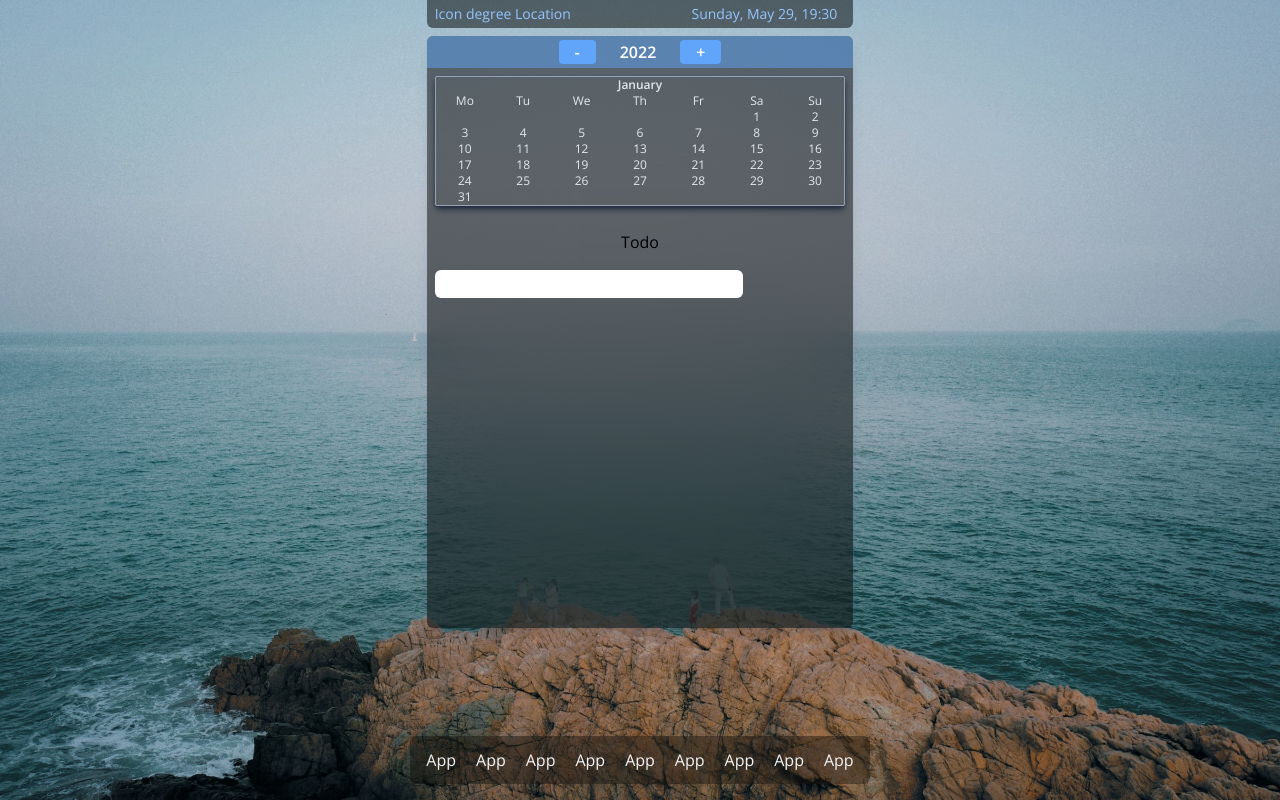
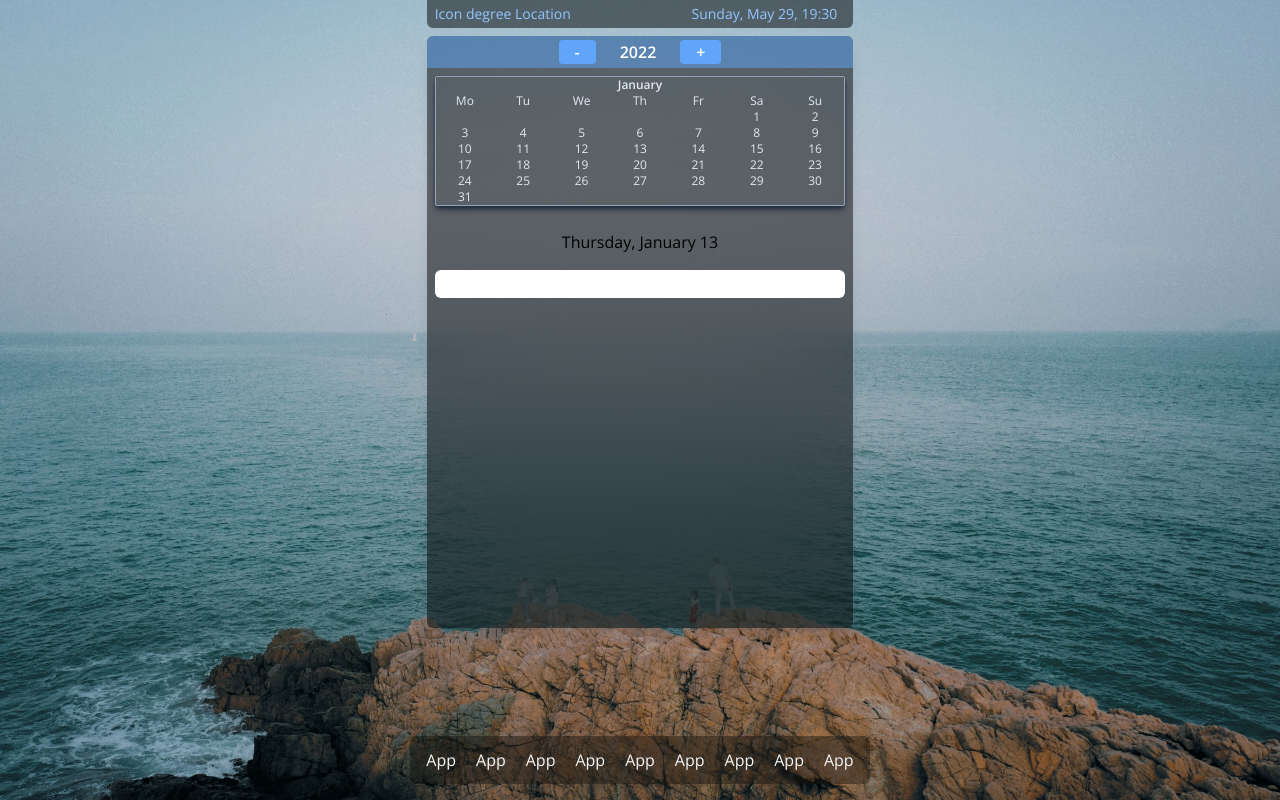
Before and after one commit to alex-girma/portfolio, a React (Create React App) app: page / in a window 1280 px wide. Both pictures are taken after a click on the element 500 px from the left and 141 px from the top of the page. Built offline with nearby package versions, Linux system fonts and the light colour scheme.

Commit message:
some changes to calendar app

```diff
--- a/src/components/Calendarmonthcontainer.js
+++ b/src/components/Calendarmonthcontainer.js
@@ -1,7 +1,7 @@
 import { goToClickedMonth } from "../utility/functions";
 import { createArray, getDayName, getMonthName } from "../utility/utilFunc";
 
-const Calendarmonthcontainer = ({ month, year, maxDay, today }) => {
+const Calendarmonthcontainer = ({ month, year, maxDay, today, setSelectedDate }) => {
 	const date = `${month}/01/${year}`; // to get month names for the given language
 	const locale = navigator.language;
 	const currYearDay = getDayName(date, "en-EN").slice(0, 2);
@@ -47,6 +47,7 @@ const Calendarmonthcontainer = ({ month, year, maxDay, today }) => {
 								? "text-blue-400 font-semibold scale-125"
 								: "")
 						}
+						onClick={(e) => setSelectedDate(month + "/" + e.target.textContent + "/" + year)}
 					>
 						{day}
 					</p>
--- a/src/pages/Calendar/Calendar.js
+++ b/src/pages/Calendar/Calendar.js
@@ -7,6 +7,9 @@ const Calendar = () => {
 	const daysInMonth = [31, 28, 31, 30, 31, 30, 31, 31, 30, 31, 30, 31];
 	const today = new Date();
 	const [year, setYear] = useState(today.getFullYear());
+	const [selectedDate, setSelectedDate] = useState(
+		`${today.getMonth()}/${today.getDate()}/${today.getFullYear()}`
+	);
 	return (
 		<div
 			id="calendar"
@@ -40,10 +43,14 @@ const Calendar = () => {
 							year={year}
 							maxDay={val}
 							today={today}
+							setSelectedDate={setSelectedDate}
 						/>
 					);
 				})}
-				<Todo />
+				<Todo
+					selectedDate={selectedDate}
+					today={`${today.getMonth()}/${today.getDate()}/${today.getFullYear()}`}
+				/>
 			</div>
 		</div>
 	);
--- a/src/pages/Todo/Todo.js
+++ b/src/pages/Todo/Todo.js
@@ -1,10 +1,14 @@
-const Todo = () => {
+import { getDate } from "../../utility/utilFunc";
+
+const Todo = ({ selectedDate, today }) => {
 	return (
 		<div id="todo" className="hidden pt-4">
-			<p className="text-center pb-4">Todo</p>
+			<p className="text-center pb-4">
+				{getDate(selectedDate, "en-EN") || getDate(today, "en-EN")}
+			</p>
 			<input
 				type="text"
-				className=" text-slate-200 w-3/4 h-7 appearance-none focus:outline-none rounded-md pl-2"
+				className=" text-slate-200 w-full h-7 appearance-none focus:outline-none rounded-md pl-2"
 			/>
 		</div>
 	);
--- a/src/utility/utilFunc.js
+++ b/src/utility/utilFunc.js
@@ -1,4 +1,5 @@
 export function getDate(dateStr, locale) {
+	if (isNaN(Date.parse(dateStr))) return;
 	let date = new Date(dateStr);
 	return date.toLocaleDateString([locale, "en-EN"], {
 		weekday: "long",
```
